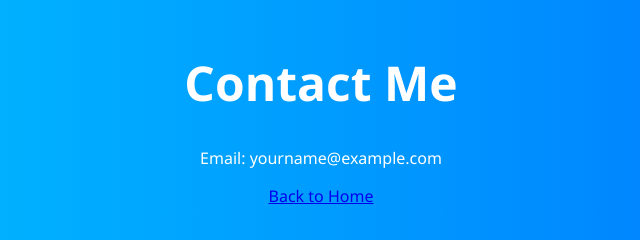
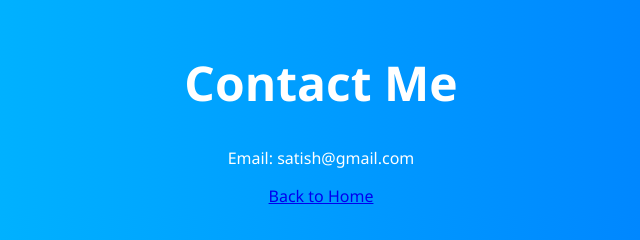
Before and after one commit to satishjnv/portfolio, a plain HTML site: page contact.html in a window 1280 px wide. Shown: the top 240 px of the page, 319-959 px from the left. Drawn offline with Linux system fonts and the light colour scheme.

```diff
--- a/contact.html
+++ b/contact.html
@@ -6,7 +6,7 @@
 </head>
 <body>
   <h1>Contact Me</h1>
-  <p>Email: yourname@example.com</p>
+  <p>Email: satish@gmail.com</p>
   <a href="index.html">Back to Home</a>
 </body>
 </html>
```
